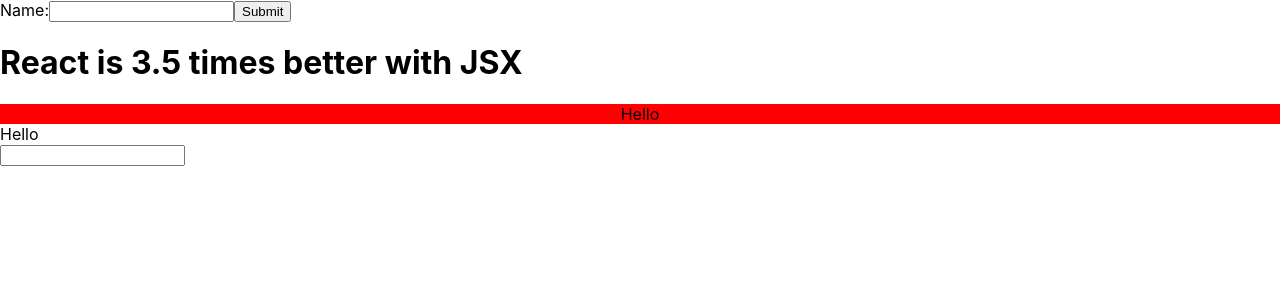
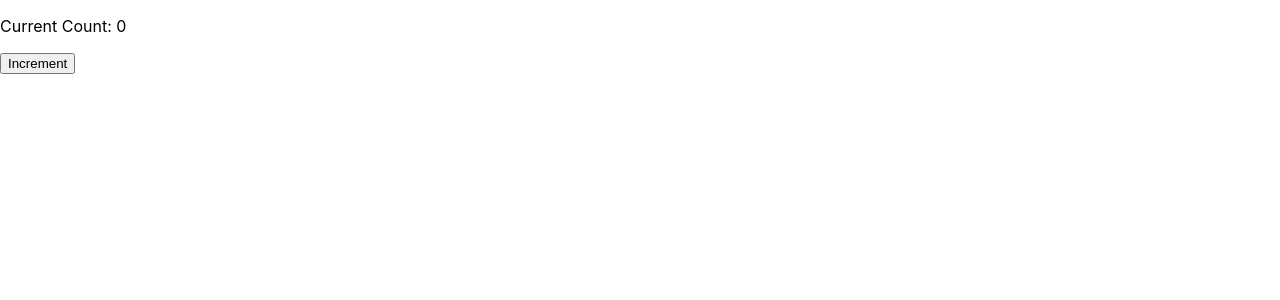
Before and after one commit to Vikas8920/Class-4pm-React, a React (Create React App) app: page / in a window 1280 px wide. Shown: the top 300 px of the page. Built offline with nearby package versions, Linux system fonts and the light colour scheme.

Commit message:
03-02-2025

```diff
--- a/src/App.js
+++ b/src/App.js
@@ -1,18 +1,51 @@
-import React from 'react'
-import Form from './Component/Form'
-import './style.css'
+// //////////////Class component
 
-const App = () => {
-  return (
-    <>
-      <Form/>
-      <h1>React is {7/2} times better with JSX</h1>
-      <div className='h1'>Hello</div>
-      <div>Hello</div>
-      <input type='text' />
+
+import React, { Component } from 'react'
+// import Greeting from './Component/Greeting'
+// import Counter from './Component/Counter'
+// import Logger from './Component/Logger'
+import Counter2 from './Component/Counter2'
+
+export default class App extends Component {
+  render() {
+    return (
+      <div>
+        {/* <Greeting name='Vikas'/> */}
+
+        {/* <Counter/> */}
+        {/* <Logger/> */}
+        <Counter2/>
+      </div>
+    )
+  }
+}
+
+
+
+// import React from 'react'
+// import './style.css'
+// import HelloWorld from './Component/HelloWorld'
+
+// const App = () => {
+
+  // using if statement
+  // const x = 6
+  // let text = 'Good bye'
+  // if(x>5){
+  //   text = 'Hello React'
+  // }
+
+  // using ternary Operator
+  // return (
+  //   <>
+    {/* <h1>{(x)<10?'Hello React':'Goodbye React'}</h1> */}
+    {/* <HelloWorld name={'Vikas'} para={'Welcome'}/>
+    <HelloWorld name={'Rishabh'} para={'Bye'}/> */}
+{/*
 
     </>
   )
 }
 
-export default App
+export default App */}
--- a/src/Component/Button.js
+++ b/src/Component/Button.js
@@ -2,7 +2,8 @@
 
 const Button = () => {
   return (
-    <button>Submit</button>
+   <>
+   </>
   )
 }
 
--- /dev/null
+++ b/src/Component/Counter.js
@@ -0,0 +1,21 @@
+import React, { Component } from 'react'
+
+export default class Counter extends Component {
+    constructor(props){
+        super(props)
+        this.state = {count: 0}
+    }
+    increment = () =>{
+        this.setState((prevState)=>({
+            count: prevState.count+1
+        }))
+    }
+  render() {
+    return (
+      <div>
+        <p>Count: {this.state.count}</p>
+        <button onClick={this.increment}>Increment</button>
+      </div>
+    )
+  }
+}
--- /dev/null
+++ b/src/Component/Counter2.js
@@ -0,0 +1,26 @@
+import React, { Component } from 'react'
+
+export default class Counter2 extends Component {
+    constructor(props){
+        super(props)
+        this.state = {count: 0}
+    }
+    increment = () => {
+        this.setState((prevState)=>({
+            count: prevState.count+1
+        }))
+    }
+    componentDidUpdate(prevProps, prevState){
+        if(prevState.count !== this.state.count){
+            console.log(`Counter changed from ${prevState.count} to ${this.state.count}`)
+        }
+    }
+  render() {
+    return (
+      <div>
+        <p>Current Count: {this.state.count}</p>
+        <button onClick={this.increment}>Increment</button>
+      </div>
+    )
+  }
+}
--- /dev/null
+++ b/src/Component/Greeting.js
@@ -0,0 +1,11 @@
+import React, { Component } from 'react'
+
+export default class Greeting extends Component {
+  render() {
+    return (
+      <div>
+        <h1>Hello, {this.props.name}</h1>
+      </div>
+    )
+  }
+}
--- /dev/null
+++ b/src/Component/HelloWorld.js
@@ -0,0 +1,12 @@
+import React from 'react'
+
+const HelloWorld = ({name, para}) => {
+  return (
+    <div>
+      <h1>Hello, {name}!</h1>
+      <p>{para} to our React Application</p>
+    </div>
+  )
+}
+
+export default HelloWorld
--- /dev/null
+++ b/src/Component/Logger.js
@@ -0,0 +1,17 @@
+import React, { Component } from 'react'
+
+export default class Logger extends Component {
+    componentDidMount(){
+        console.log('Component has been mounted')
+    }
+    componentWillUnmount(){
+        console.log('Component is about to be unmounted')
+    }
+  render() {
+    return (
+      <div>
+        <h1>This component logs to the console.</h1>
+      </div>
+    )
+  }
+}
```
